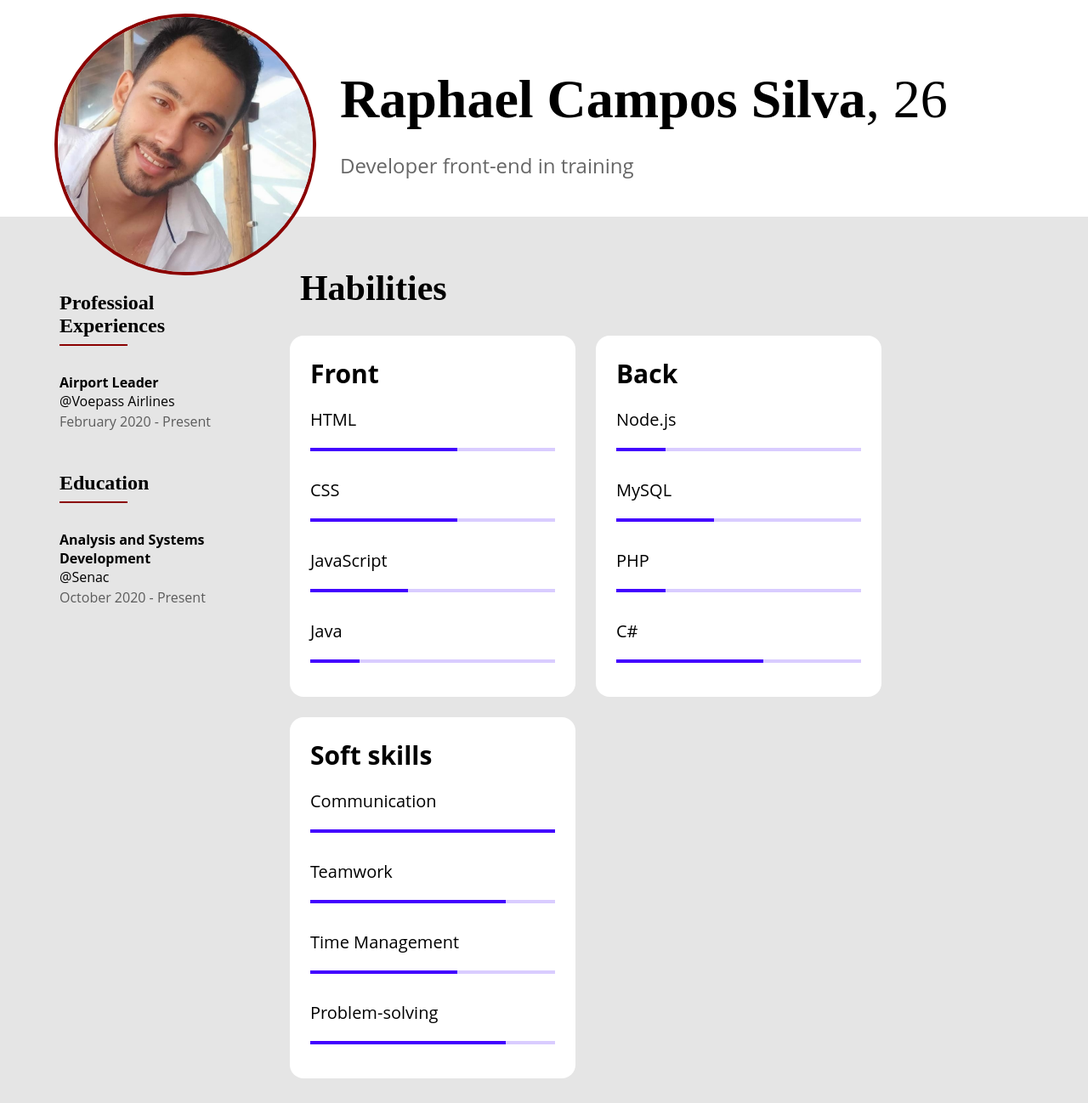
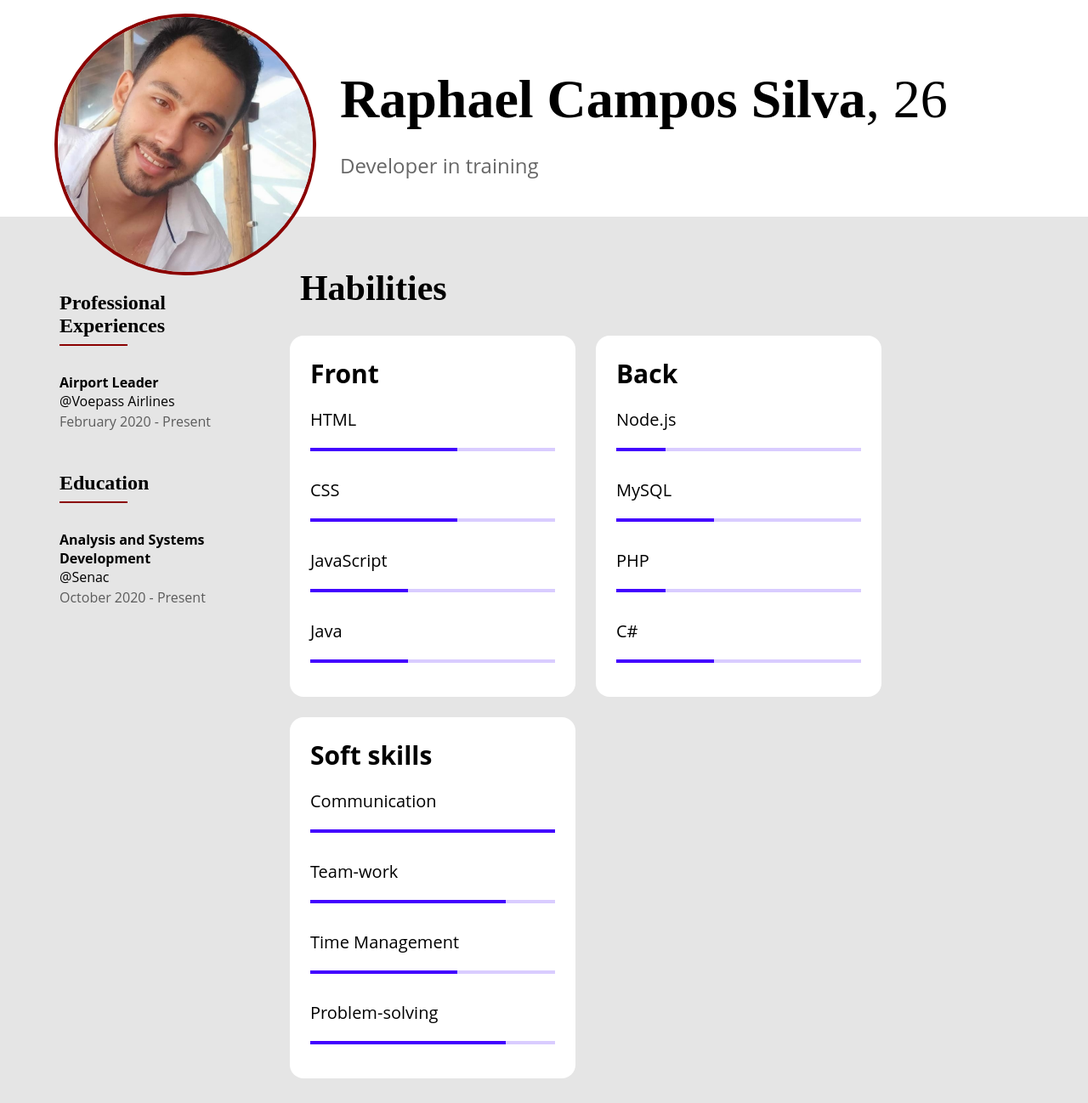
Before and after one commit to foxihh/Portfolio, a website: page index.html in a window 1280 px wide. Shown: the top 1298 px of the page at 85% size. Drawn offline with Linux system fonts and the light colour scheme.

Commit message:
Refreshing

```diff
--- a/index.html
+++ b/index.html
@@ -18,7 +18,7 @@
 
       <div class="dados">
          <h1><span>Raphael Campos Silva</span>, 26</h1>
-          <p class ="profissao t60">Developer front-end in training</p>
+          <p class ="profissao t60">Developer in training</p>
       </div>
 
     </header>
@@ -27,7 +27,7 @@
     <div class= "coluna-menor">
       <div class ="experiencias">
 
-        <h2 > Professioal Experiences</h2>
+        <h2 > Professional Experiences</h2>
         <div class= "linha"> </div>
 
         <ul>
@@ -96,7 +96,7 @@
               <p> Java </p>
                 <div class= "progresso">
                   <div class= "barra"> </div>
-                  <div class= "barra incompleto"> </div>
+                  <div class= "barra"> </div>
                   <div class= "barra incompleto"> </div>
                   <div class= "barra incompleto"> </div>
                   <div class= "barra incompleto"> </div>
@@ -143,7 +143,7 @@
               <div class= "progresso">
                 <div class= "barra"> </div>
                 <div class= "barra"> </div>
-                <div class= "barra"> </div>
+                <div class= "barra incompleto"> </div>
                 <div class= "barra incompleto"> </div>
                 <div class= "barra incompleto"> </div>
               </div>
@@ -165,7 +165,7 @@
                 </div>
             </li>
             <li>
-              <p> Teamwork </p>
+              <p> Team-work </p>
                 <div class= "progresso">
                   <div class= "barra "> </div>
                   <div class= "barra "> </div>
```
